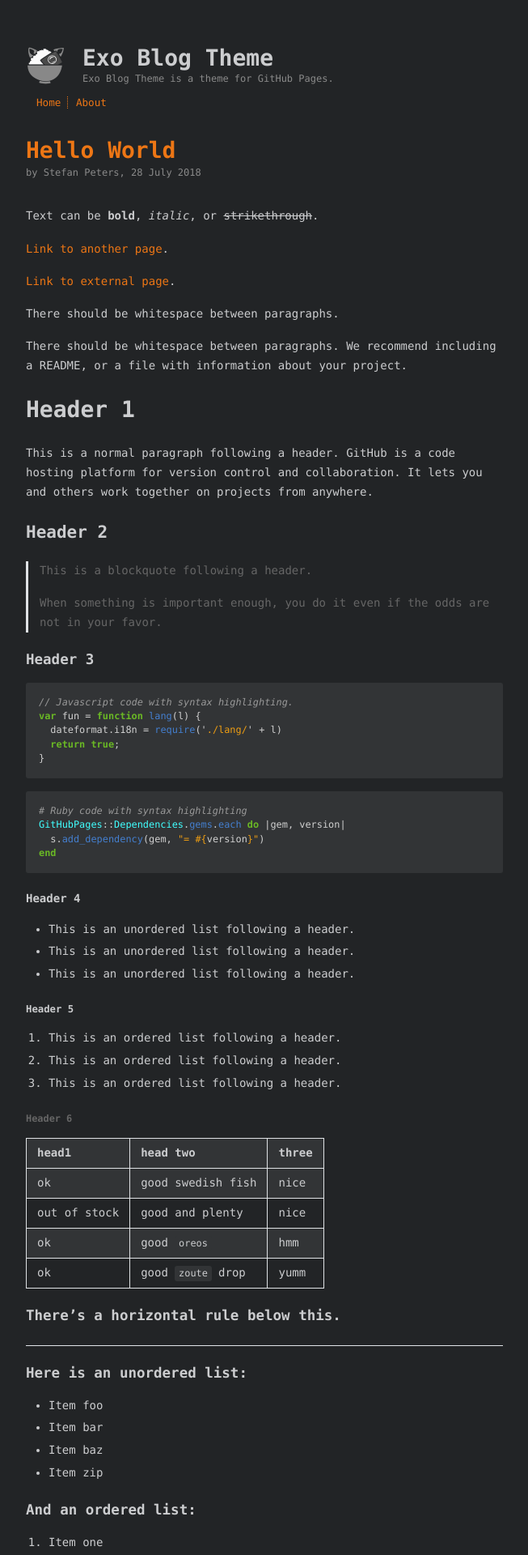
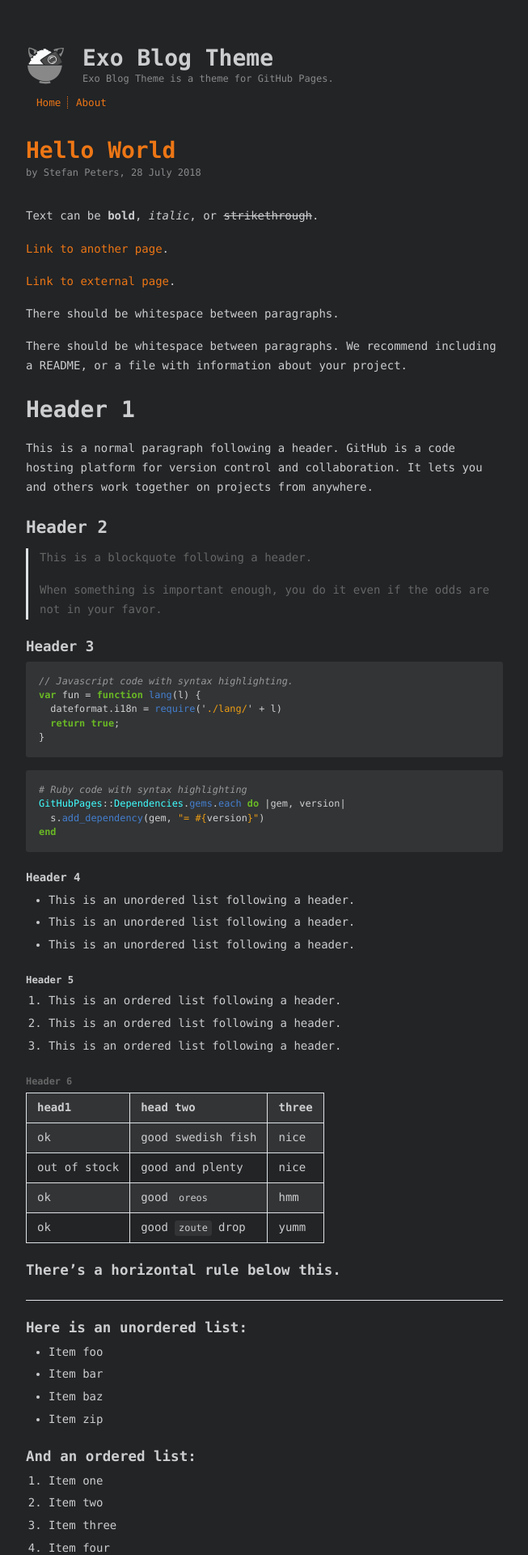
Before and after one commit to stefandesu/exo-blog-theme, a Jekyll site: the page built from _posts/2018-07-28-hello-world.md, in a window 1280 px wide. Shown: the top 1920 px of the page at 81% size, without its empty margins (313-966 px from the left). Built offline with Jekyll 4.4.1, drawn with Linux system fonts in a browser that asks for light colours; comment, search, counter and statistics services are not loaded.

Commit message:
Adjust margin-bottom for headings

```diff
--- a/assets/css/style.css
+++ b/assets/css/style.css
@@ -57,6 +57,14 @@ a:hover, a:active {
 
 header {
   margin: 0 0 30px 0;
+}
+
+.markdown-body h1 {
+  margin-bottom: 10px;
+}
+
+.markdown-body h2, .markdown-body h3, .markdown-body h4, .markdown-body h5, .markdown-body h6 {
+  margin-bottom: 6px;
 }
 
 #header-top > a {
```
